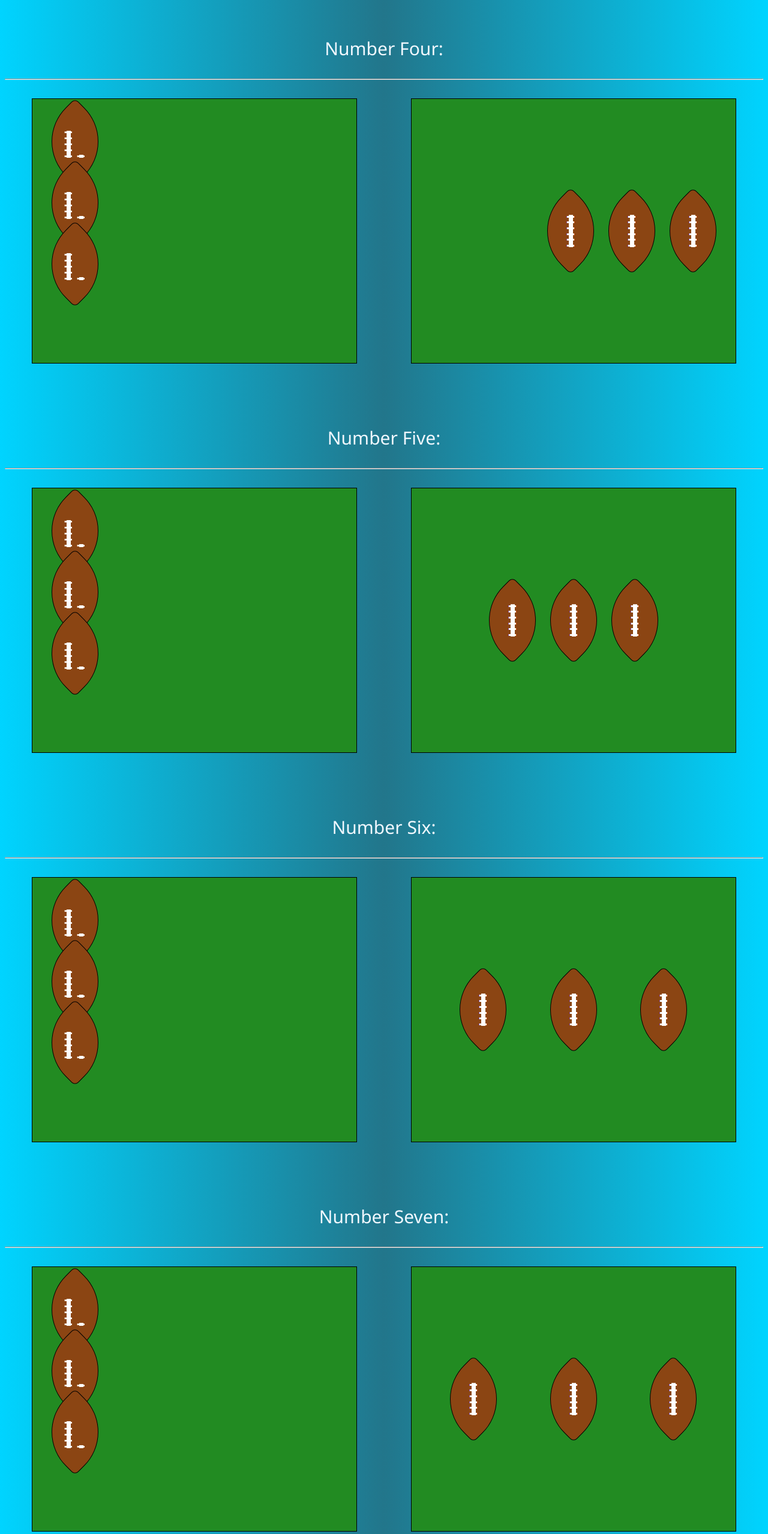
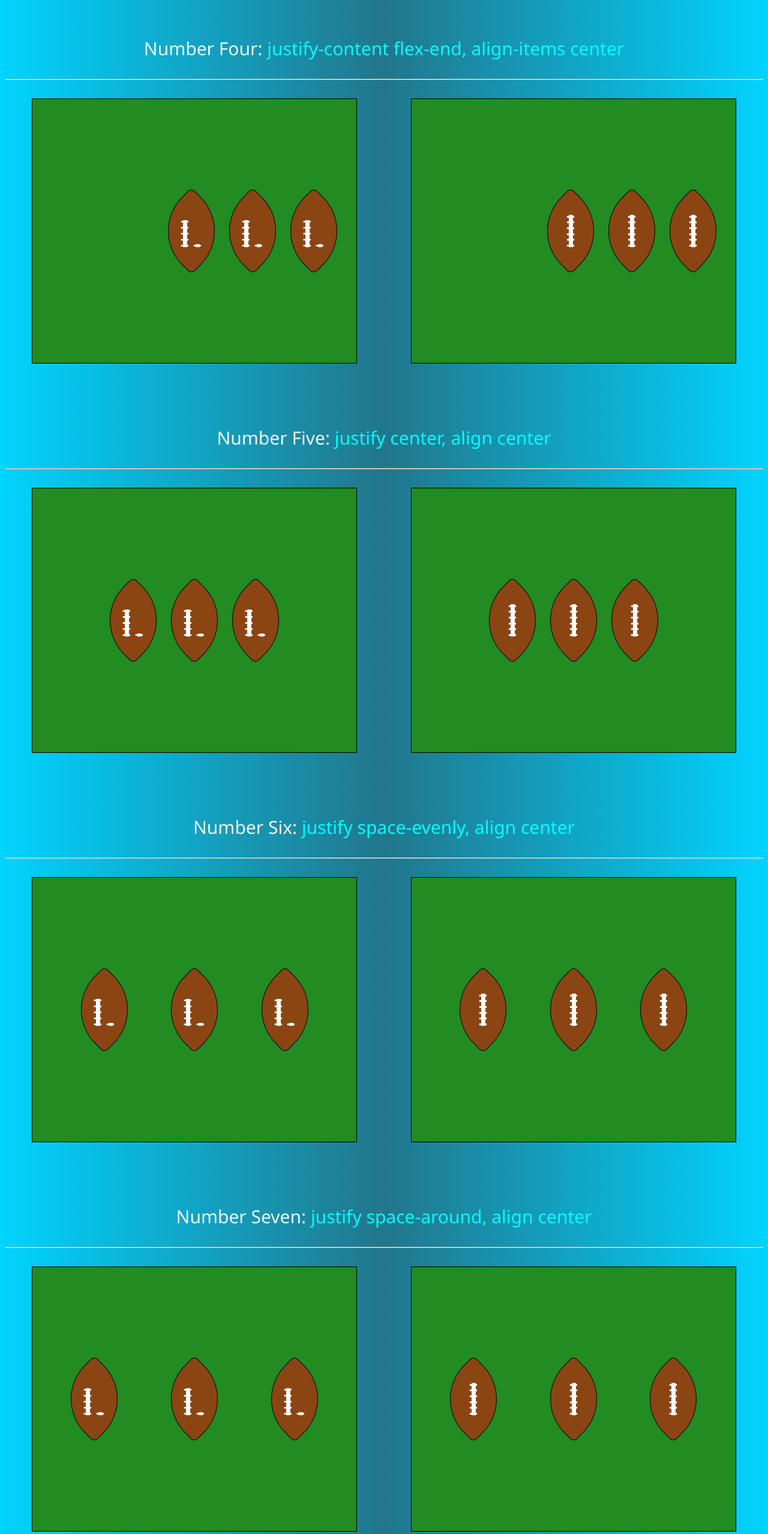
Before and after one commit to Backinblacker/flexbox_worksheet, a plain HTML site: page index.html in a window 1280 px wide. Shown: the part 3734-6291 px from the top of the page at 60% size. Drawn offline with Linux system fonts and the light colour scheme.

Commit message:
Feat: finished section two

```diff
--- a/index.html
+++ b/index.html
@@ -107,7 +107,7 @@
     <section>
         <h2 class="text section-text">Section Two: Justify-Content</h2>
         <br>
-        <h3 class="text">Number Four: <span class="answer"> </span></h3>
+        <h3 class="text">Number Four: <span class="answer">justify-content flex-end, align-items center </span></h3>
         <hr>
         <br>
         <div class="flex-container">
@@ -125,7 +125,7 @@
 
         <br>
 
-        <h3 class="text">Number Five: <span class="answer"> </span></h3>
+        <h3 class="text">Number Five: <span class="answer">justify center, align center </span></h3>
         <hr>
         <br>
         <div class="flex-container">
@@ -143,7 +143,7 @@
 
         <br>
 
-        <h3 class="text">Number Six: <span class="answer"> </span></h3>
+        <h3 class="text">Number Six: <span class="answer">justify space-evenly, align center </span></h3>
         <hr>
         <br>
         <div class="flex-container">
@@ -161,7 +161,7 @@
 
         <br>
 
-        <h3 class="text">Number Seven: <span class="answer"> </span></h3>
+        <h3 class="text">Number Seven: <span class="answer">justify space-around, align center </span></h3>
         <hr>
         <br>
         <div class="flex-container">
@@ -179,7 +179,7 @@
 
         <br>
 
-        <h3 class="text">Number Eight: <span class="answer"> </span></h3>
+        <h3 class="text">Number Eight: <span class="answer">justify space-between, align center </span></h3>
         <hr>
         <br>
         <div class="flex-container">
@@ -198,7 +198,7 @@
 
         <br>
 
-        <h3 class="text">Number Nine: <span class="answer"> </span></h3>
+        <h3 class="text">Number Nine: <span class="answer"> justify flex-end, align flex-end </span></h3>
         <hr>
         <br>
         <div class="flex-container">
--- a/worksheet.css
+++ b/worksheet.css
@@ -20,32 +20,44 @@
 
 /* Number Four */
 .container-4 {
-
+    display: flex;
+    justify-content: flex-end;
+    align-items: center;
 }
 
 /* Number Five */
 .container-5 {
-
+    display: flex;
+    justify-content: center;
+    align-items: center;
 }
 
 /* Number Six */
 .container-6 {
-
+    display: flex;
+    justify-content: space-evenly;
+    align-items: center;
 }
 
 /* Number Seven */
 .container-7 {
-
+    display: flex;
+    justify-content: space-around;
+    align-items: center;
 }
 
 /* Number Eight */
 .container-8 {
-
+    display: flex;
+    justify-content: space-between;
+    align-items: center;
 }
 
 /* Number Nine */
 .container-9 {
-
+    display: flex;
+    justify-content: flex-end;
+    align-items: flex-end;
 }
 
 /* Number Ten */
```
Also changed, not shown: 1 other file.
